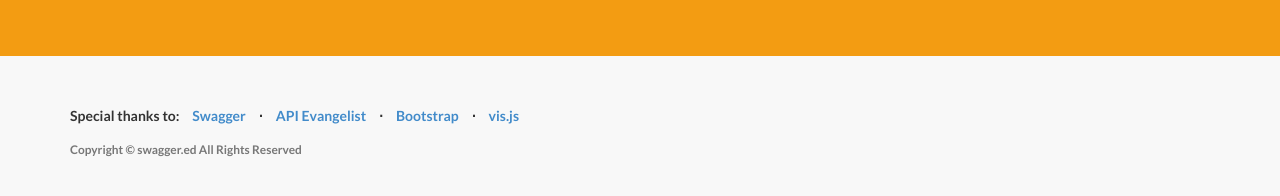
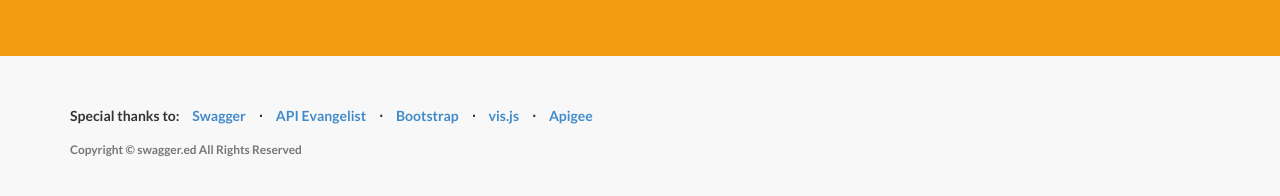
Before and after one commit to apispots/apispots-extension, a Jekyll site: the page built from index.html, in a window 1280 px wide and 900 px high, scrolled down 4004 px. Shown: the part 692-888 px from the top of the window. Built offline with Jekyll 4.4.1, drawn with Linux system fonts in a browser that asks for light colours.

Commit message:
Update footer.html

```diff
--- a/_includes/footer.html
+++ b/_includes/footer.html
@@ -20,6 +20,10 @@
                     <li>
                         <a href="http://visjs.org/">vis.js</a>
                     </li>
+                    <li class="footer-menu-divider">&sdot;</li>
+                    <li>
+                        <a href="http://apigee.com/">Apigee</a>
+                    </li>
                 </ul>
                 <p class="copyright text-muted small">Copyright &copy; {{ site.title }} All Rights Reserved</p>
             </div>
```
